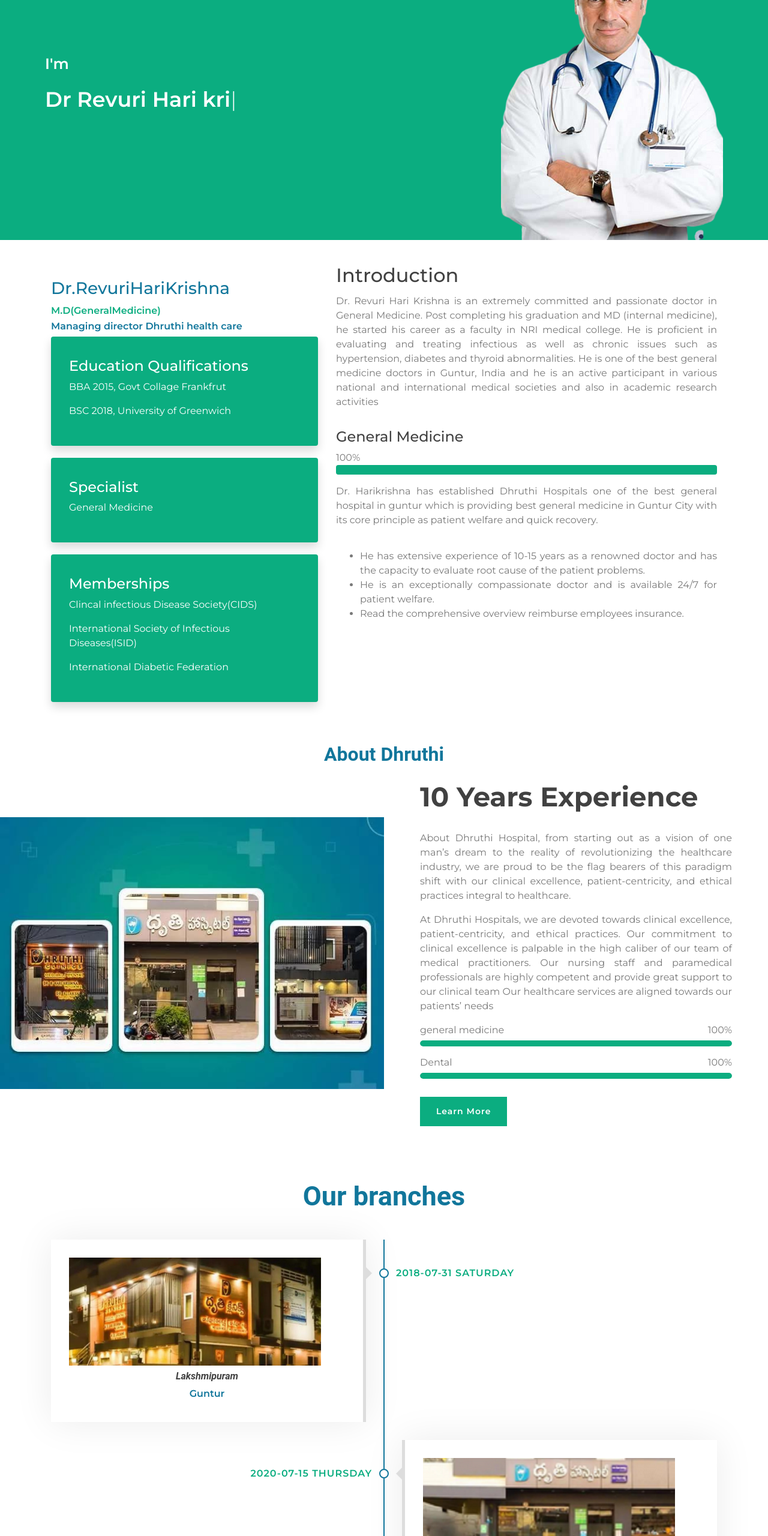
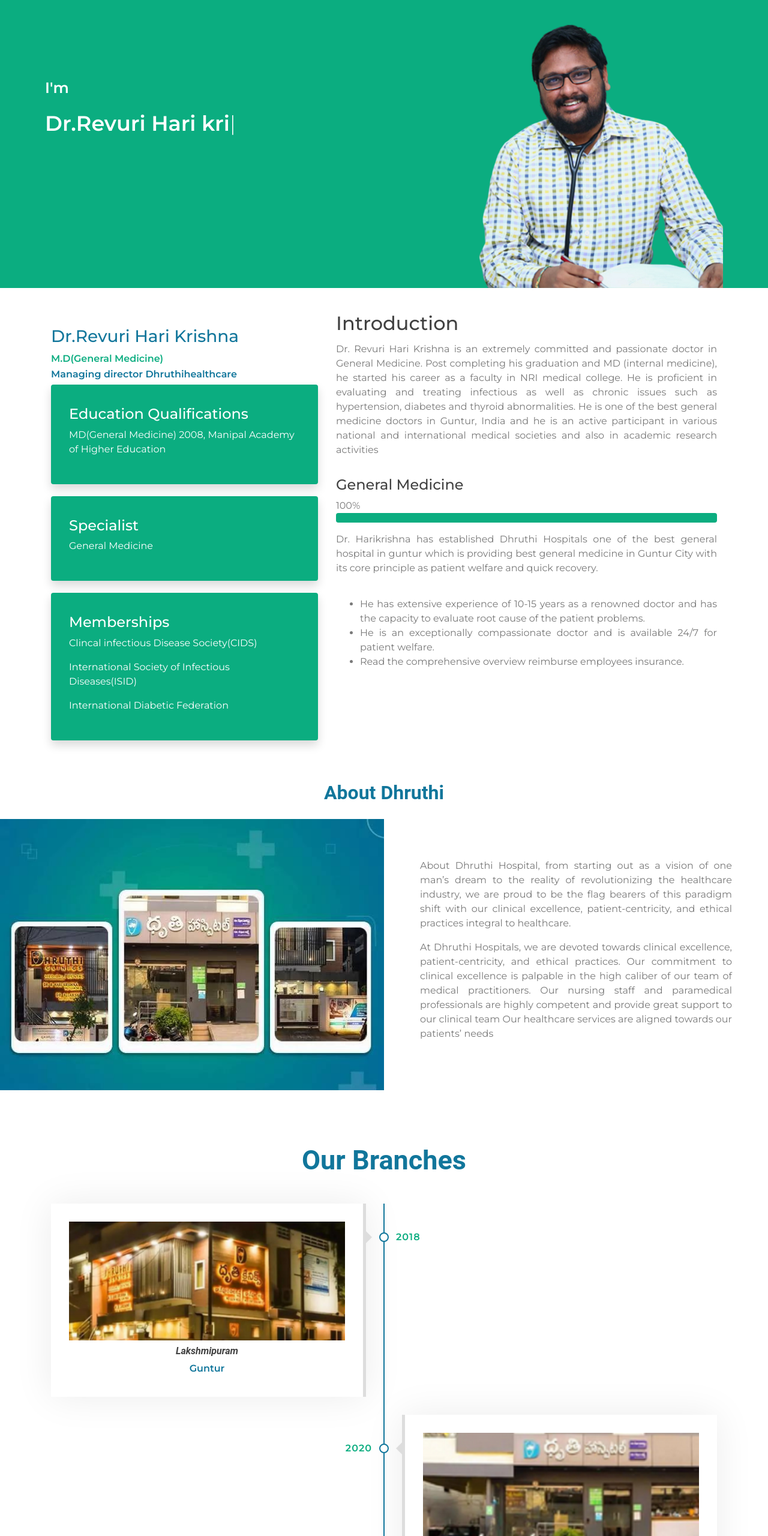
Before and after one commit to DT7Solutions/Dr-Revuri-Hari-krishna, a plain HTML site: page index.html in a window 1280 px wide. Shown: the part 240-2800 px from the top of the page at 60% size. Drawn offline with nearby package versions, Linux system fonts and the light colour scheme.

Commit message:
final changes

```diff
--- a/css/style.css
+++ b/css/style.css
@@ -319,7 +319,7 @@
 
 .hero .hero-btn .btn {
     margin-top: 35px;
-    color: #EF233C;
+    color: #0BAD80;
     background: #ffffff;
     box-shadow: inset 0 0 0 50px #ffffff;
 }
@@ -909,10 +909,10 @@
 }
 
 .portfolio .portfolio-item:hover a.btn {
-    color: #EF233C;
+    color: #0BAD80;
     background: transparent;
-    box-shadow: inset 0 0 0 0 #EF233C;
-    border-color: #EF233C;
+    box-shadow: inset 0 0 0 0 #0BAD80;
+    border-color: #0BAD80;
 }
 
 
@@ -1621,3 +1621,6 @@
 .no-js .owl-carousel, .owl-carousel.owl-loaded{
     display:block;
 }
+.branches{
+    width:100%;
+}
--- a/index.html
+++ b/index.html
@@ -65,8 +65,9 @@
                         <div class="hero-content">
                             <div class="hero-text">
                                 <p>I'm</p>
-                                <h1 class="typed-text">Dr Revuri Hari krishna</h1>
                                 <h2></h2>
+                                <h1 class="typed-text">Dr.Revuri Hari krishna</h1>
+
                                 <!-- <div >Web Designer, Web Developer, Front End Developer, Apps Designer, Apps Developer</div> -->
                             </div>
                             <!-- <div class="hero-btn">
@@ -77,7 +78,7 @@
                     </div>
                     <div class="col-sm-12 col-md-6  d-md-block">
                         <div class="hero-image">
-                            <img src="img/banner.png" alt="Hero Image">
+                            <img src="img/DrRevuriharikrishna-portfoilopage-topbannerimage-415x600.png" alt="Hero Image">
                         </div>
                     </div>
                 </div>
@@ -96,14 +97,13 @@
                             <div class="team-box__overlay"></div>
                         </div> -->
 
-                        <h3 class="team-box__name mt-3" style="color:#11769B;">Dr.RevuriHariKrishna</h3>
-                        <span class="team-box__degi mb-5 pb-3"  style="color: #0BAD80;font-weight:600;">M.D(GeneralMedicine)</span>
-                        <h6 class="team-box__name mt-1" style="color:#11769B; font-weight:600;">Managing director Dhruthi health care</h6>
+                        <h3 class="team-box__name mt-3" style="color:#11769B;">Dr.Revuri Hari Krishna</h3>
+                        <span class="team-box__degi mb-5 pb-3"  style="color: #0BAD80;font-weight:600;">M.D(General Medicine)</span>
+                        <h6 class="team-box__name mt-1" style="color:#11769B; font-weight:600;">Managing director Dhruthihealthcare</h6>
 
                         <div class="team-info shadow bg-body rounded mt-2">
                             <h4 class="team-info__title">Education Qualifications</h4>
-                            <p class="team-info__text">BBA 2015, Govt Collage Frankfrut</p>
-                            <p class="team-info__text">BSC 2018, University of Greenwich</p>
+                            <p class="team-info__text">MD(General Medicine)  2008, Manipal Academy of Higher Education </p>
                         </div>
                         <div class="team-info shadow  bg-body rounded">
                             <h4 class="team-info__title">Specialist</h4>
@@ -173,10 +173,7 @@
                     </div>
                     <div class="col-lg-6">
                         <div class="about-content">
-                            <div class="section-header text-left">
 
-                                <h2>10 Years Experience</h2>
-                            </div>
                             <div class="about-text">
                                 <p style="text-align: justify;">
                                     About Dhruthi Hospital, from starting out as a vision of one man’s dream to the reality of revolutionizing the healthcare industry, we are proud to be the flag bearers of this paradigm shift with our clinical excellence, patient-centricity, and ethical practices integral to healthcare.
@@ -185,7 +182,7 @@
                                     At Dhruthi Hospitals, we are devoted towards clinical excellence, patient-centricity, and ethical practices. Our commitment to clinical excellence is palpable in the high caliber of our team of medical practitioners. Our nursing staff and paramedical professionals are highly competent and provide great support to our clinical team Our healthcare services are aligned towards our patients’ needs
                                 </p>
                             </div>
-                            <div class="skills">
+                            <!-- <div class="skills">
                                 <div class="skill-name">
                                     <p>general medicine</p><p>100%</p>
                                 </div>
@@ -198,7 +195,7 @@
                                  <div class="progress">
                                     <div class="progress-bar" role="progressbar" aria-valuenow="100" aria-valuemin="0" aria-valuemax="100"></div>
                                 </div>
-                                <!-- <div class="skill-name">
+                                <div class="skill-name">
                                     <p>Apps Design</p><p>90%</p>
                                 </div>
                                 <div class="progress">
@@ -209,9 +206,9 @@
                                 </div>
                                 <div class="progress">
                                     <div class="progress-bar" role="progressbar" aria-valuenow="85" aria-valuemin="0" aria-valuemax="100"></div>
-                                </div> -->
-                            </div>
-                            <a class="btn" href="">Learn More</a>
+                                </div>
+                            </div> -->
+                            <!-- <a class="btn" href="">Learn More</a> -->
                         </div>
                     </div>
                 </div>
@@ -297,13 +294,13 @@
             <div class="container">
                 <header class="section-header text-center wow zoomIn" data-wow-delay="0.1s">
 
-                    <h2 class="title">Our branches</h2>
+                    <h2 class="title">Our Branches</h2>
                 </header>
                 <div class="timeline">
                     <div class="timeline-item left wow slideInLeft" data-wow-delay="0.1s">
                         <div class="timeline-text">
-                            <div class="timeline-date">2018-07-31 Saturday</div>
-                            <img src="img/hospital-image.png" alt="Image">
+                            <div class="timeline-date">2018</div>
+                            <img src="img/hospital-image.png"  class="branches" alt="Image">
                             <h4 class="text-center mt-2" style="font-family:roboto; font-weight:600;">Lakshmipuram</h4>
                             <h6 class="text-center" style="color:#11769B;font-weight: 600;">
                                Guntur
@@ -312,8 +309,8 @@
                     </div>
                     <div class="timeline-item right wow slideInRight" data-wow-delay="0.1s">
                         <div class="timeline-text">
-                            <div class="timeline-date">2020-07-15 Thursday</div>
-                            <img src="img/kothapet-image.png" alt="Image">
+                            <div class="timeline-date">2020</div>
+                            <img src="img/kothapet-image.png" class="branches"  alt="Image">
                             <h4 class="text-center mt-2" style="font-family:roboto; font-weight:600;">Kothapet</h4>
                             <h6 class="text-center" style="color:#11769B;font-weight: 600;">
                                Guntur
@@ -322,8 +319,8 @@
                     </div>
                     <div class="timeline-item left wow slideInLeft" data-wow-delay="0.1s">
                         <div class="timeline-text">
-                            <div class="timeline-date">2022-06-28 Monday</div>
-                            <img src="img/chruch-image.png" alt="Image">
+                            <div class="timeline-date">2022</div>
+                            <img src="img/chruch-image.png" class="branches"  alt="Image">
                             <h4 class="text-center mt-2" style="font-family:roboto; font-weight:600;">Churuch Road</h4>
                             <h6 class="text-center" style="color:#11769B;font-weight: 600;">
                                chirala
@@ -332,8 +329,8 @@
                     </div>
                     <div class="timeline-item right wow slideInRight" data-wow-delay="0.1s">
                         <div class="timeline-text">
-                            <div class="timeline-date">2021-05-30 Sunday</div>
-                            <img src="img/inkollu-image.png" alt="Image">
+                            <div class="timeline-date">2021</div>
+                            <img src="img/inkollu-image.png" class="branches" alt="Image">
                             <h4 class="text-center mt-2" style="font-family:roboto; font-weight:600;">RamMandir Road</h4>
                             <h6 class="text-center" style="color:#11769B;font-weight: 600;">
                                Inkollu
@@ -377,9 +374,9 @@
                     <div class="col-12">
                         <ul id="portfolio-filter">
                             <li data-filter="*" class="filter-active">All</li>
-                            <li data-filter=".filter-1">awards</li>
-                            <li data-filter=".filter-2">news&media</li>
-                            <li data-filter=".filter-3">achievements</li>
+                            <li data-filter=".filter-1">Awards</li>
+                            <li data-filter=".filter-2">News&media</li>
+                            <li data-filter=".filter-3">Achievements</li>
                         </ul>
                     </div>
                 </div>
@@ -445,7 +442,7 @@
                                 <img src="img/news3.png" alt="Image">
                             </div>
                             <div class="portfolio-text">
-                                <h3>Company Website</h3>
+                                <h3>1st CME On Infectious Diseases AP</h3>
                                 <a class="btn" href="img/news3.png" data-lightbox="portfolio">+</a>
                             </div>
                         </div>
@@ -813,11 +810,11 @@
             <div class="container-fluid">
                 <div class="container">
                     <div class="footer-info">
-                        <h2>Dr Revuri Hari Krishna</h2>
+                        <h2>Dr. Revuri Hari Krishna</h2>
                         <!-- <h3>123 Street, New York, USA</h3> -->
                         <div class="footer-menu">
                             <a href="tel:+919858190190">+9198581 90190</a>
-                            <a>dhruthihospital@gmail.com</a>
+                            <a>drharirevuri@dhruthihealthcare.com</a>
                         </div>
                         <div class="footer-social">
                             <a href=""><i class="fab fa-twitter"></i></a>
```
Also changed, not shown: img/DrRevuriharikrishna-portfoilopage-topbannerimage-415x600.png (added).
